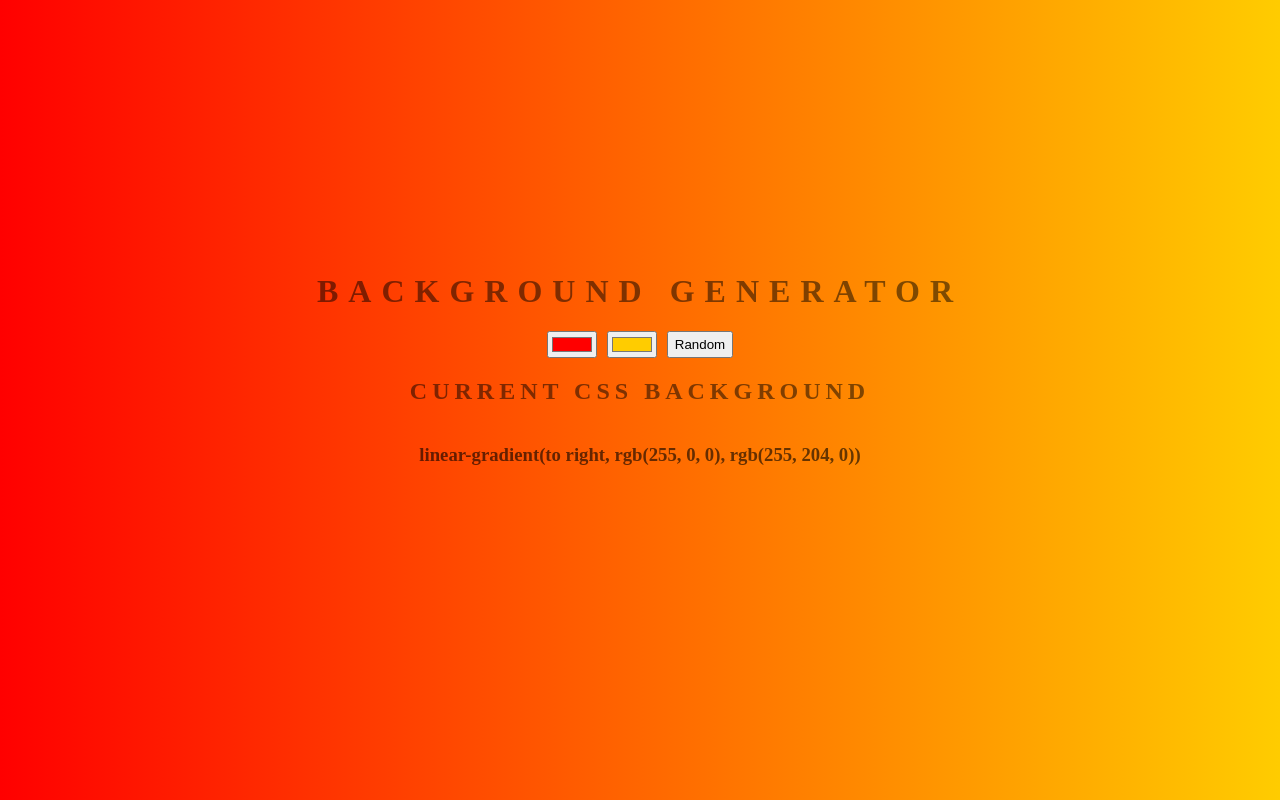
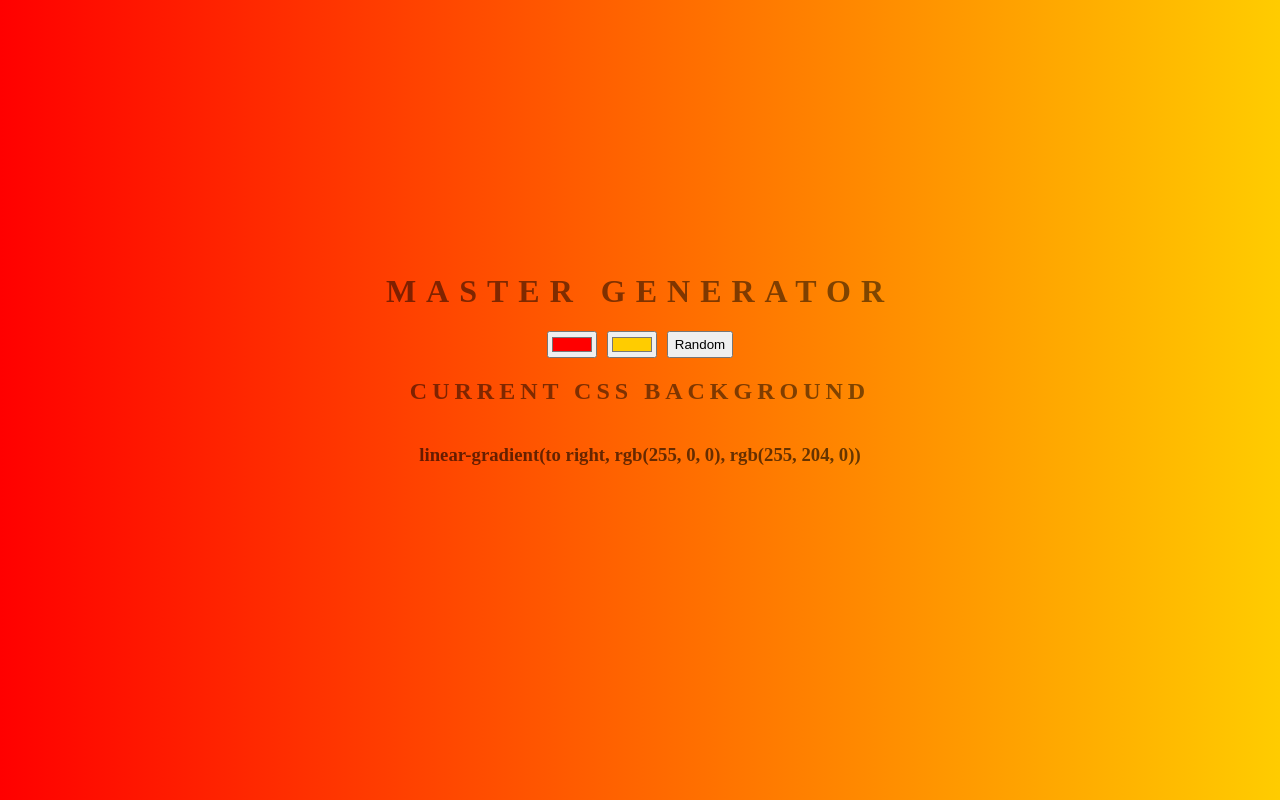
Before and after one commit to WenHsi/background-generator, a plain HTML site: page index.html in a window 1280 px wide. Drawn offline with Linux system fonts and the light colour scheme.

Commit message:
changing title

```diff
--- a/index.html
+++ b/index.html
@@ -8,7 +8,7 @@
 </head>
 <body>
 
-<h1>Background Generator</h1>
+<h1>Master Generator</h1>
 	<div class="colors">
 		<input type="color" class="color1" value="#ff0000">
 		<input type="color" class="color2" value="#ffcc00">
```
